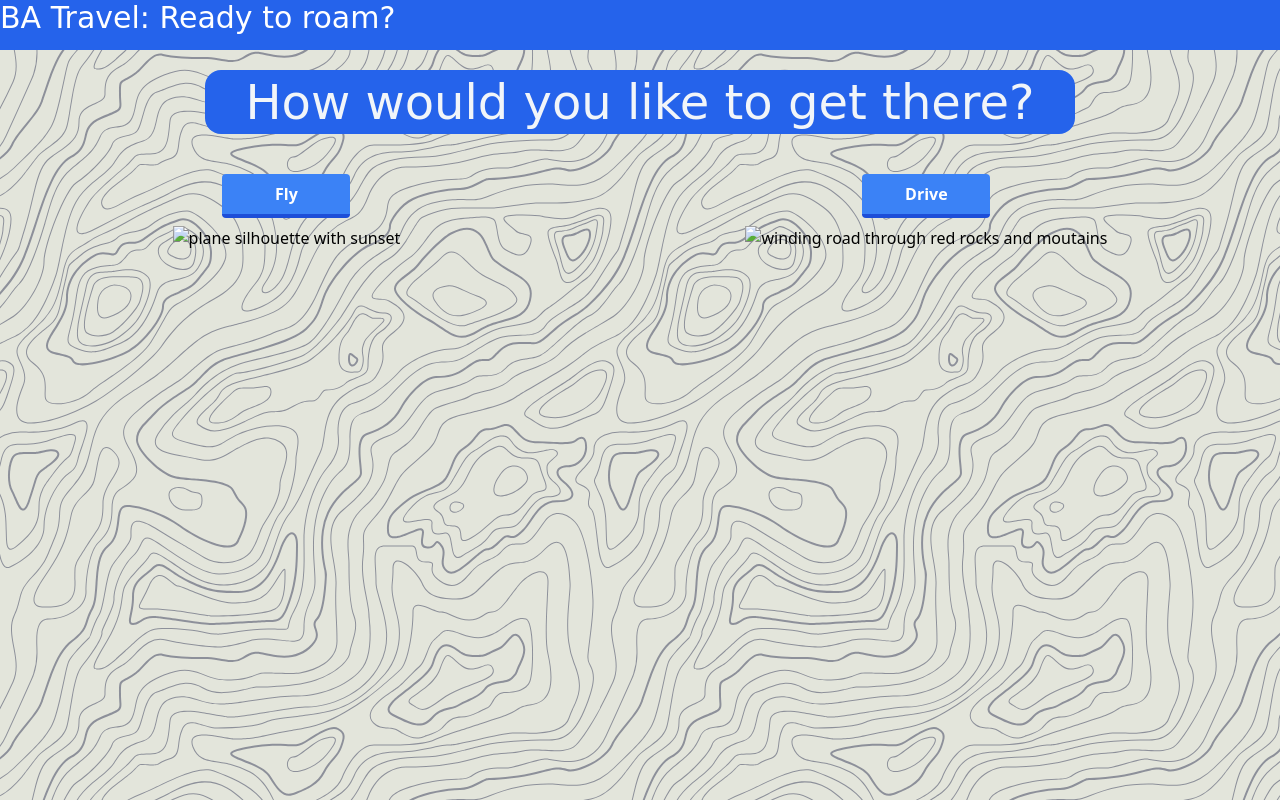
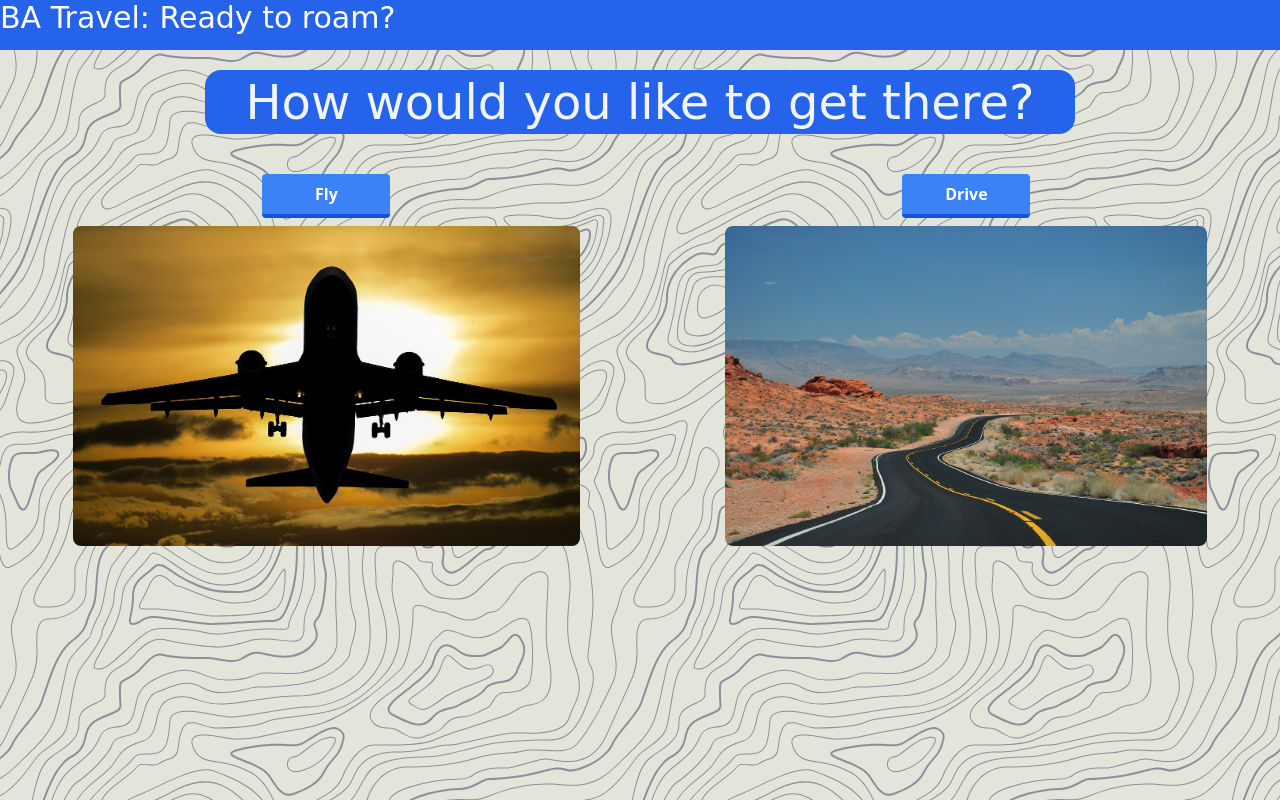
Before and after one commit to pzhong1/BA-travel-, a plain HTML site: page FlyDriveWeather.html in a window 1280 px wide. Drawn offline with nearby package versions, Linux system fonts and the light colour scheme; the site is published under a folder, as on GitHub Pages, so addresses that start at the root find nothing; no server answers; files whose address does not match are found by name; a web font is replaced by a local one.

Commit message:
added a period to see images

```diff
--- a/FlyDriveWeather.html
+++ b/FlyDriveWeather.html
@@ -33,14 +33,14 @@
 
       <button id="fly-btn" class="mb-2 bg-blue-500 hover:bg-blue-400 text-white font-bold
         w-32 py-2 px-4 border-b-4 border-blue-700 hover:border-blue-500 transform hover:scale-125 rounded">Fly</button> <!--button for Fly info-->
-        <img src="/assets/img/aircraft-1362586_1280.jpg" alt="plane silhouette with sunset " class="h-80">
+        <img src="./assets/img/aircraft-1362586_1280.jpg" alt="plane silhouette with sunset " class="h-80 rounded-lg ">
     </div>
 
   <div id="buttons-container2" class="text-center">
 
       <button id="drive-btn" class="mb-2 bg-blue-500 hover:bg-blue-400 text-white font-bold
         w-32 py-2 px-4 border-b-4 border-blue-700 hover:border-blue-500 transform hover:scale-125 rounded">Drive</button><!--button for Drive info-->
-        <img src="/assets/img/country-893231_1280.jpg" alt="winding road through red rocks and moutains" class="h-80">
+        <img src="./assets/img/country-893231_1280.jpg" alt="winding road through red rocks and moutains" class="h-80 rounded-lg">
   </div>
 
   </div>
```
